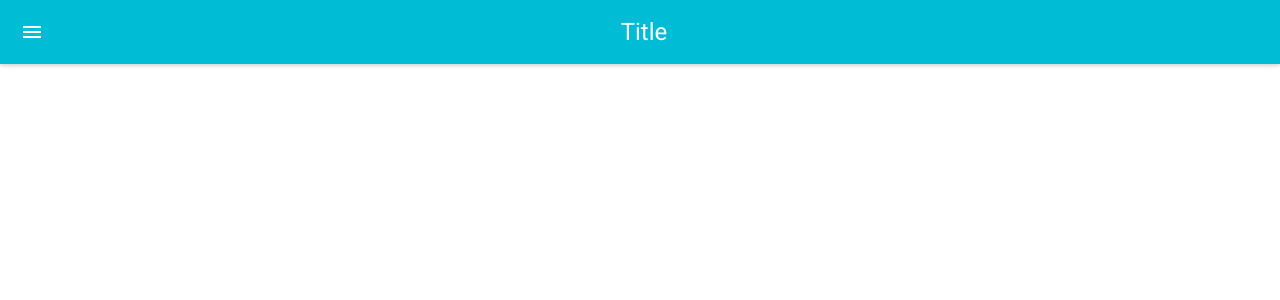
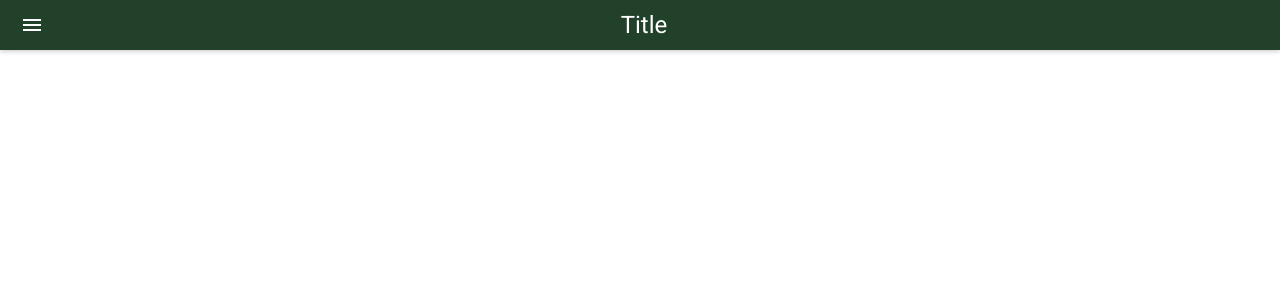
Before and after one commit to Li-Victor/resource-center, a React (Create React App) app: page / in a window 1280 px wide. Shown: the top 300 px of the page. Built offline with nearby package versions, Linux system fonts and the light colour scheme.

Commit message:
trying out custom themes

```diff
--- a/src/App.js
+++ b/src/App.js
@@ -1,5 +1,4 @@
 import React, { Component } from 'react';
-import logo from './logo.svg';
 import './App.css';
 import AppBar from 'material-ui/AppBar';
 import Drawer from 'material-ui/Drawer';
--- /dev/null
+++ b/src/fusTheme.js
@@ -0,0 +1,18 @@
+import ColorManipulator from 'material-ui/lib/utils/color-manipulator';
+
+export default {
+  palette: {
+    primary1Color: '#21412a',
+    primary2Color: Colors.cyan700,
+    primary3Color: Colors.lightBlack,
+    accent1Color: Colors.pinkA200,
+    accent2Color: Colors.grey100,
+    accent3Color: Colors.grey500,
+    textColor: Colors.deepPurpleA700,
+    alternateTextColor: Colors.white,
+    canvasColor: Colors.white,
+    borderColor: Colors.grey300,
+    disabledColor: ColorManipulator.fade(Colors.darkBlack, 0.3),
+    pickerHeaderColor: Colors.cyan500
+  }
+};
--- a/src/index.js
+++ b/src/index.js
@@ -1,12 +1,22 @@
 import React from 'react';
 import ReactDOM from 'react-dom';
 import { MuiThemeProvider } from 'material-ui/styles';
+import getMuiTheme from 'material-ui/styles/getMuiTheme';
 import './index.css';
 import App from './App';
 import registerServiceWorker from './registerServiceWorker';
 
+const muiTheme = getMuiTheme({
+  palette: {
+    primary1Color: '#21412a'
+  },
+  appBar: {
+    height: 50
+  }
+});
+
 ReactDOM.render(
-  <MuiThemeProvider>
+  <MuiThemeProvider muiTheme={muiTheme}>
     <App />
   </MuiThemeProvider>,
   document.getElementById('root')
```
